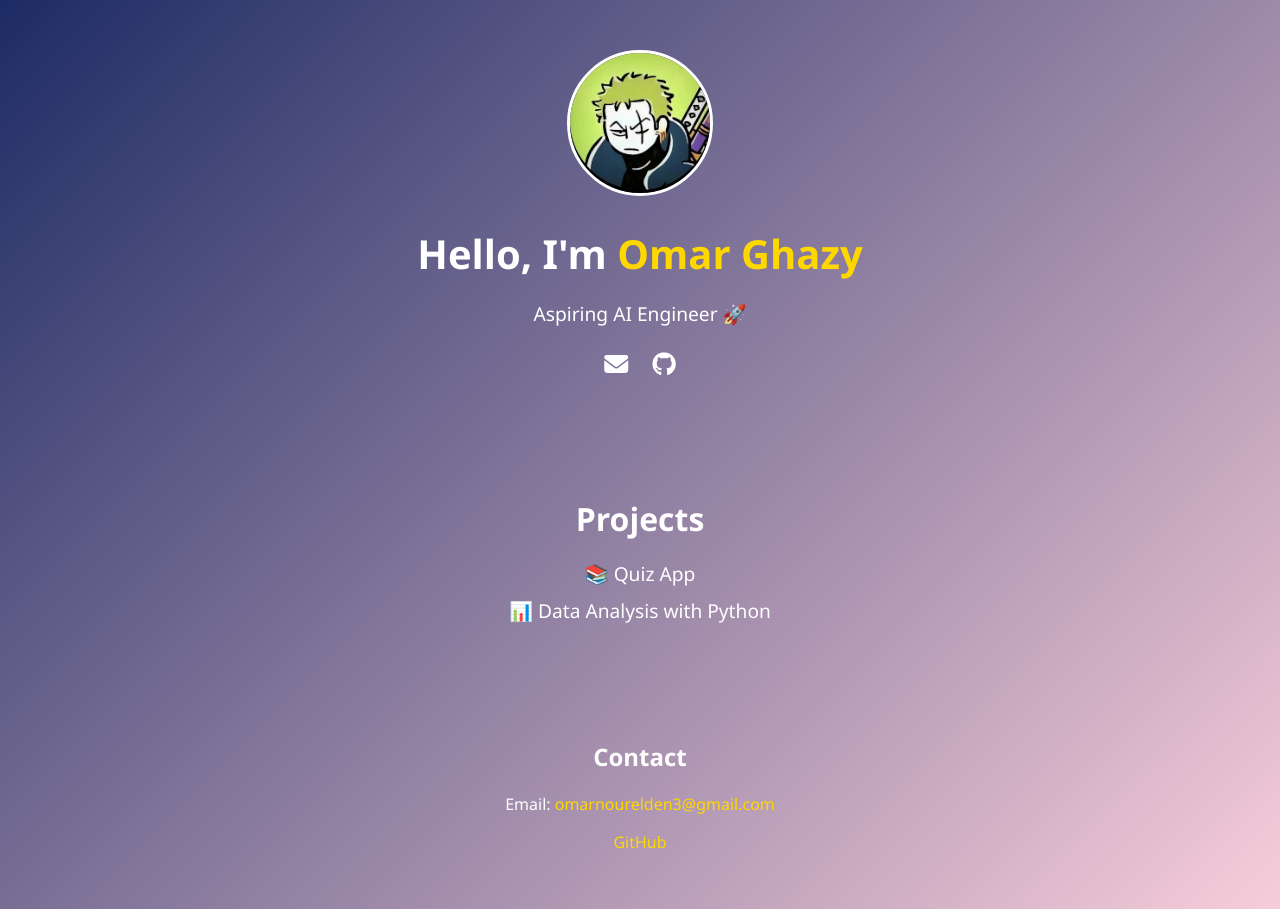
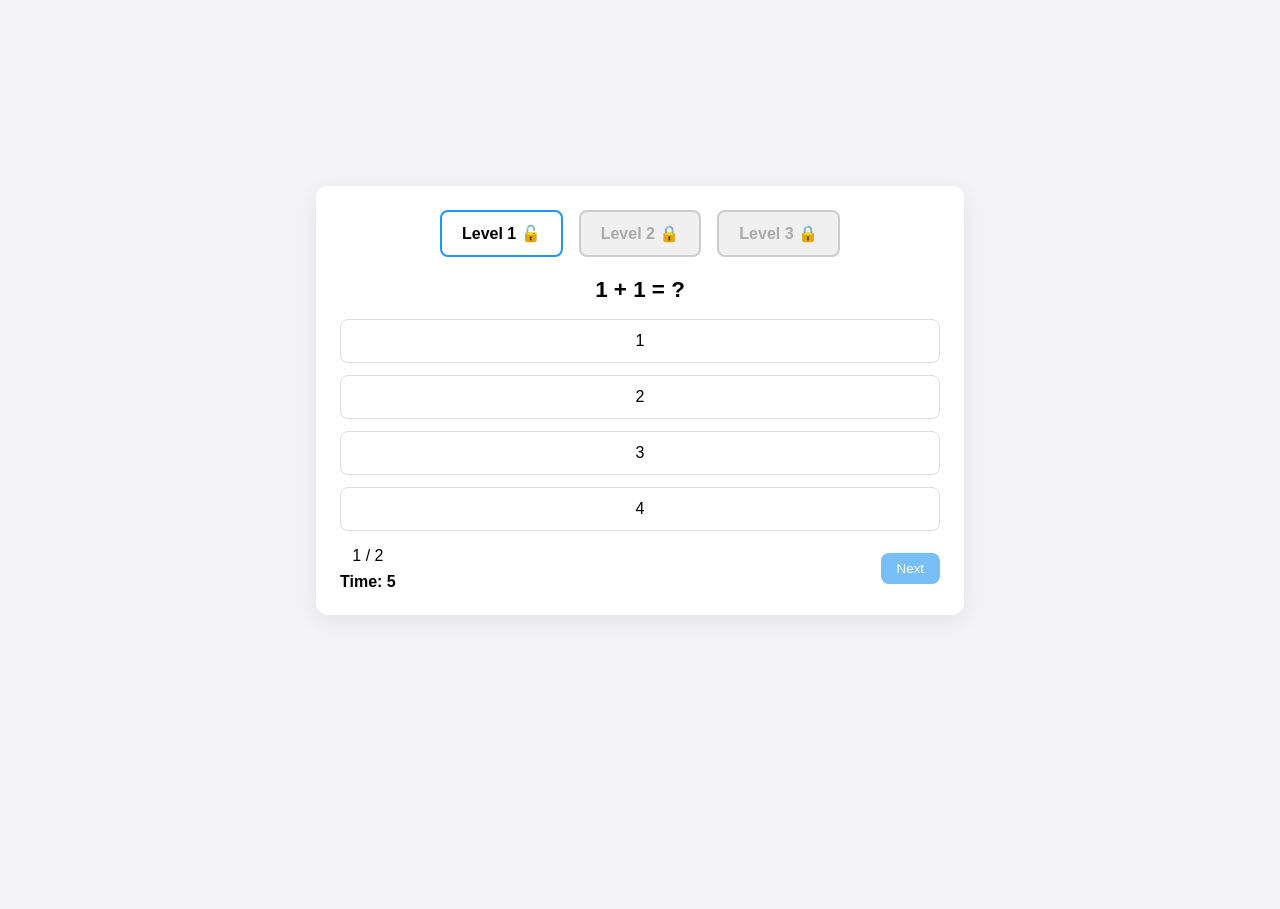
Before and after one commit to omarnouraldin/my-portfolio, a plain HTML site: page index.html in a window 1280 px wide. After the commit the page ends 800 px from the top, so only its background shows below. Drawn offline with Linux system fonts and the light colour scheme.

Commit message:
Add files via upload

```diff
--- a/index.html
+++ b/index.html
@@ -2,48 +2,38 @@
 <html lang="en">
   <head>
     <meta charset="UTF-8" />
-    <title>My Portfolio</title>
+    <title>Level-Based Quiz App</title>
     <link rel="stylesheet" href="style.css" />
-    <!-- Font Awesome for icons -->
-    <link
-      rel="stylesheet"
-      href="https://cdnjs.cloudflare.com/ajax/libs/font-awesome/6.5.0/css/all.min.css"
-    />
   </head>
   <body>
-    <header>
-      <div class="hero">
-        <img src="zoro_pfp.png" alt="Omar Ghazy" class="profile-pic" />
-        <h1>Hello, I'm <span>Omar Ghazy</span></h1>
-        <p>Aspiring AI Engineer 🚀</p>
-        <div class="socials">
-          <a href="mailto:omarnourelden3@gmail.com"
-            ><i class="fa-solid fa-envelope"></i
-          ></a>
-          <a href="https://github.com/omarnouraldin" target="_blank"
-            ><i class="fa-brands fa-github"></i
-          ></a>
+    <main class="quiz-container">
+      <!-- Confetti canvas -->
+      <canvas id="confetti-canvas"></canvas>
+
+      <!-- Levels -->
+      <div id="level-container">
+        <div class="level-box" data-level="0">Level 1 🔓</div>
+        <div class="level-box locked" data-level="1">Level 2 🔒</div>
+        <div class="level-box locked" data-level="2">Level 3 🔒</div>
+      </div>
+
+      <!-- Quiz content -->
+      <div id="question">Question will appear here</div>
+      <div id="choices"></div>
+
+      <!-- Controls -->
+      <div class="controls">
+        <div>
+          <div id="progress">0 / 0</div>
+          <div id="timer">Time: 10</div>
         </div>
+        <button id="nextBtn" disabled>Next</button>
       </div>
-    </header>
 
-    <section class="projects">
-      <h2>Projects</h2>
-      <ul>
-        <li>📚 Quiz App</li>
-        <li>📊 Data Analysis with Python</li>
-      </ul>
-    </section>
+      <!-- Result -->
+      <div id="result" style="display: none"></div>
+    </main>
 
-    <section class="contact">
-      <h2>Contact</h2>
-      <p>
-        Email:
-        <a href="mailto:omarnourelden3@gmail.com">omarnourelden3@gmail.com</a>
-      </p>
-      <p>
-        <a href="https://github.com/omarnouraldin" target="_blank">GitHub</a>
-      </p>
-    </section>
+    <script src="script.js"></script>
   </body>
 </html>
--- a/script.js
+++ b/script.js
@@ -0,0 +1,236 @@
+// ----- Levels data -----
+const levels = [
+  [
+    { question: "1 + 1 = ?", choices: ["1","2","3","4"], answerIndex: 1 },
+    { question: "2 + 2 = ?", choices: ["2","3","4","5"], answerIndex: 2 }
+  ],
+  [
+    { question: "5 + 5 = ?", choices: ["5","10","15","20"], answerIndex: 1 },
+    { question: "10 - 3 = ?", choices: ["7","8","9","6"], answerIndex: 0 }
+  ],
+  [
+    { question: "12 ÷ 4 = ?", choices: ["2","3","4","6"], answerIndex: 1 },
+    { question: "3 x 3 = ?", choices: ["6","8","9","12"], answerIndex: 2 }
+  ]
+];
+
+let currentLevel = 0;
+let currentQuestions = [];
+let currentIndex = 0;
+let score = 0;
+let unlockedLevels = [0];
+let timer;
+let timeLeft = 10;
+
+// ----- DOM -----
+const questionElem = document.getElementById('question');
+const choicesElem = document.getElementById('choices');
+const progressElem = document.getElementById('progress');
+const timerElem = document.getElementById('timer');
+const nextBtn = document.getElementById('nextBtn');
+const resultElem = document.getElementById('result');
+const levelBoxes = document.querySelectorAll('.level-box');
+const confettiCanvas = document.getElementById('confetti-canvas');
+const confettiCtx = confettiCanvas.getContext('2d');
+
+confettiCanvas.width = window.innerWidth;
+confettiCanvas.height = window.innerHeight;
+
+// ----- Load level -----
+function loadLevel(level) {
+  currentLevel = level;
+  currentQuestions = levels[level];
+  currentIndex = 0;
+  score = 0;
+
+  questionElem.style.display='';
+  choicesElem.style.display='';
+  nextBtn.style.display='';
+  progressElem.style.display='';
+  timerElem.style.display='';
+  resultElem.style.display='none';
+
+  updateLevels();
+  renderQuestion();
+}
+
+// ----- Update level boxes -----
+function updateLevels(unlockIndex = null) {
+  levelBoxes.forEach(box => {
+    const lvl = Number(box.dataset.level);
+    if (unlockedLevels.includes(lvl)) {
+      box.classList.remove('locked');
+      box.innerText = `Level ${lvl+1} 🔓`;
+      if(unlockIndex !== null && lvl === unlockIndex){
+        box.classList.add('unlocked');
+        setTimeout(()=> box.classList.remove('unlocked'), 700);
+      }
+    } else {
+      box.classList.add('locked');
+      box.innerText = `Level ${lvl+1} 🔒`;
+    }
+  });
+}
+
+// ----- Render question -----
+function renderQuestion() {
+  const q = currentQuestions[currentIndex];
+  questionElem.innerText = q.question;
+  choicesElem.innerHTML = '';
+
+  timeLeft = 10;
+  timerElem.innerText = `Time: ${timeLeft}`;
+  clearInterval(timer);
+  timer = setInterval(()=>{
+    timeLeft--;
+    timerElem.innerText = `Time: ${timeLeft}`;
+    if(timeLeft <= 0){
+      clearInterval(timer);
+      selectAnswer(null);
+    }
+  },1000);
+
+  q.choices.forEach((choice,i)=>{
+    const btn = document.createElement('button');
+    btn.className = 'choice-btn';
+    btn.innerText = choice;
+    btn.addEventListener('click', e => selectAnswer(e));
+    choicesElem.appendChild(btn);
+  });
+
+  progressElem.innerText = `${currentIndex+1} / ${currentQuestions.length}`;
+  nextBtn.disabled = true;
+}
+
+// ----- Select answer -----
+function selectAnswer(e) {
+  clearInterval(timer);
+  const q = currentQuestions[currentIndex];
+  const correctChoice = q.choices[q.answerIndex];
+
+  document.querySelectorAll('.choice-btn').forEach(btn=>{
+    btn.disabled=true;
+    if(btn.innerText === correctChoice) btn.classList.add('correct');
+  });
+
+  if(e && e.currentTarget.innerText === correctChoice) score++;
+  else if(e) e.currentTarget.classList.add('wrong');
+
+  nextBtn.disabled=false;
+}
+
+// ----- Next question -----
+nextBtn.addEventListener('click', ()=>{
+  currentIndex++;
+  if(currentIndex < currentQuestions.length){
+    renderQuestion();
+  } else {
+    showResults();
+  }
+});
+
+// ----- Show results -----
+function showResults() {
+  questionElem.style.display='none';
+  choicesElem.style.display='none';
+  nextBtn.style.display='none';
+  progressElem.style.display='none';
+  timerElem.style.display='none';
+
+  resultElem.style.display='block';
+
+  let html = `<h2>You scored ${score} / ${currentQuestions.length}</h2>`;
+
+  const nextLevelAvailable = score === currentQuestions.length && currentLevel+1 < levels.length;
+  const lastLevelCompleted = score === currentQuestions.length && currentLevel+1 >= levels.length;
+
+  if(lastLevelCompleted){
+    html += `
+      <h3>🎉 Congratulations! You cleared all levels. Thank you for playing!</h3>
+      <a href="https://omarnouraldin.github.io/my-portfolio/" target="_blank">Go back to my website</a>
+    `;
+  } else if(nextLevelAvailable){
+    html += `<button id="nextLevelBtn">Next Level</button>`;
+  } else {
+    html += `<button id="restartBtn">Restart</button>`;
+  }
+
+  resultElem.innerHTML = html;
+
+  if(nextLevelAvailable){
+    document.getElementById('nextLevelBtn').addEventListener('click', ()=>{
+      unlockedLevels.push(currentLevel+1);
+      triggerConfetti();
+      updateLevels(currentLevel+1); // animation for unlock
+      loadLevel(currentLevel+1);
+    });
+  } else if(!lastLevelCompleted){
+    document.getElementById('restartBtn').addEventListener('click', ()=>{
+      loadLevel(currentLevel);
+    });
+  }
+}
+
+// ----- Level box clicks -----
+levelBoxes.forEach(box=>{
+  box.addEventListener('click', ()=>{
+    const lvl = Number(box.dataset.level);
+    if(unlockedLevels.includes(lvl)) loadLevel(lvl);
+    else alert('🔒 This level is locked!');
+  });
+});
+
+// ----- Confetti -----
+let confettiActive = false;
+function triggerConfetti(){
+  if(confettiActive) return;
+  confettiActive = true;
+
+  const confettis = [];
+  for(let i=0;i<150;i++){
+    confettis.push({
+      x: Math.random()*window.innerWidth,
+      y: Math.random()*window.innerHeight - window.innerHeight,
+      r: Math.random()*6+4,
+      d: Math.random()*150,
+      color: `hsl(${Math.random()*360}, 100%, 50%)`,
+      tilt: Math.random()*10-10,
+      tiltAngleIncrement: Math.random()*0.07+0.05,
+      tiltAngle: 0
+    });
+  }
+
+  let startTime = null;
+
+  function draw(timestamp){
+    if(!startTime) startTime = timestamp;
+    const elapsed = timestamp - startTime;
+    confettiCtx.clearRect(0,0,window.innerWidth, window.innerHeight);
+
+    confettis.forEach((c)=>{
+      c.tiltAngle += c.tiltAngleIncrement;
+      c.y += (Math.cos(c.d) + 3 + c.r/2)/2;
+      c.tilt = Math.sin(c.tiltAngle)*15;
+      confettiCtx.fillStyle = c.color;
+      confettiCtx.beginPath();
+      confettiCtx.moveTo(c.x+c.tilt+ c.r/2, c.y);
+      confettiCtx.lineTo(c.x+c.tilt, c.y+c.tilt+ c.r/2);
+      confettiCtx.lineTo(c.x+c.tilt- c.r/2, c.y);
+      confettiCtx.lineTo(c.x+c.tilt, c.y-c.tilt- c.r/2);
+      confettiCtx.closePath();
+      confettiCtx.fill();
+    });
+
+    if(elapsed < 3000) requestAnimationFrame(draw);
+    else {
+      confettiCtx.clearRect(0,0,window.innerWidth, window.innerHeight);
+      confettiActive = false;
+    }
+  }
+
+  requestAnimationFrame(draw);
+}
+
+// ----- Initial load -----
+updateLevels();
+loadLevel(0);
--- a/style.css
+++ b/style.css
@@ -1,90 +1,157 @@
-/* General Reset */
 body {
+  font-family: Arial, sans-serif;
+  display: flex;
+  justify-content: center;
+  align-items: center;
+  min-height: 100vh;
+  background: #f4f4f8;
   margin: 0;
-  font-family: 'Segoe UI', Tahoma, Geneva, Verdana, sans-serif;
-  background: linear-gradient(135deg, #1d2b64, #f8cdda);
-  color: #fff;
+}
+
+.quiz-container {
+  background: #fff;
+  padding: 24px;
+  border-radius: 12px;
+  box-shadow: 0 6px 24px rgba(0,0,0,0.08);
+  width: 600px;
+  max-width: 90%;
   text-align: center;
 }
 
-/* Hero Section */
-header {
-  padding: 50px 20px;
-}
-
-.hero h1 {
-  font-size: 2.5em;
-  margin: 10px 0;
-}
-
-.hero h1 span {
-  color: #ffd700;
-}
-
-.hero p {
-  font-size: 1.2em;
+/* Level boxes */
+#level-container {
+  display: flex;
+  gap: 16px;
+  justify-content: center;
   margin-bottom: 20px;
 }
 
-/* Profile Picture */
-.profile-pic {
-  width: 140px;
-  height: 140px;
-  border-radius: 50%;
-  margin-bottom: 15px;
-  border: 3px solid white;
-  object-fit: cover;
-}
-
-/* Social Icons */
-.socials a {
-  margin: 0 10px;
-  font-size: 1.5em;
-  color: white;
-  transition: color 0.3s;
-}
-
-.socials a:hover {
-  color: #ffd700;
-}
-
-/* Projects Section */
-.projects {
-  padding: 40px 20px;
-}
-
-.projects h2 {
-  font-size: 2em;
-  margin-bottom: 20px;
-}
-
-.projects ul {
-  list-style: none;
-  padding: 0;
-}
-
-.projects li {
-  font-size: 1.2em;
-  margin: 10px 0;
+.level-box {
+  padding: 12px 20px;
+  border: 2px solid #2196f3;
+  border-radius: 8px;
+  cursor: pointer;
+  font-weight: bold;
   transition: transform 0.3s;
 }
 
-.projects li:hover {
-  transform: scale(1.1);
-  color: #ffd700;
+.level-box.locked {
+  border-color: #ccc;
+  color: #aaa;
+  cursor: not-allowed;
+  background-color: #f0f0f0;
 }
 
-/* Contact Section */
-.contact {
-  padding: 40px 20px;
+.level-box.unlocked {
+  animation: bounce 0.6s;
 }
 
-.contact a {
-  color: #ffd700;
-  text-decoration: none;
-  transition: text-decoration 0.3s;
+@keyframes bounce {
+  0% { transform: scale(0.8); }
+  50% { transform: scale(1.2); }
+  100% { transform: scale(1); }
 }
 
-.contact a:hover {
-  text-decoration: underline;
+.level-box:hover:not(.locked) {
+  background-color: #e3f2fd;
+  transform: scale(1.05);
 }
+
+/* Question */
+#question {
+  font-weight: bold;
+  font-size: 1.4rem;
+  margin-bottom: 16px;
+}
+
+/* Choices */
+#choices {
+  display: flex;
+  flex-direction: column;
+  gap: 12px;
+  margin-bottom: 16px;
+}
+
+.choice-btn {
+  padding: 12px;
+  border-radius: 8px;
+  border: 1px solid #ddd;
+  cursor: pointer;
+  font-size: 1rem;
+  background: #fff;
+  transition: transform 0.1s, background 0.2s;
+}
+
+.choice-btn:hover:not(:disabled) {
+  transform: scale(1.03);
+  background-color: #f0f0f0;
+}
+
+.correct {
+  background-color: #4caf50;
+  color: #fff;
+  border-color: #4caf50;
+}
+
+.wrong {
+  background-color: #f44336;
+  color: #fff;
+  border-color: #f44336;
+}
+
+.choice-btn:disabled {
+  opacity: 0.6;
+  cursor: not-allowed;
+}
+
+/* Controls */
+.controls {
+  display: flex;
+  justify-content: space-between;
+  align-items: center;
+  margin-top: 16px;
+}
+
+#nextBtn {
+  padding: 8px 16px;
+  border-radius: 8px;
+  border: none;
+  background-color: #2196f3;
+  color: #fff;
+  cursor: pointer;
+}
+
+#nextBtn:disabled {
+  opacity: 0.6;
+  cursor: not-allowed;
+}
+
+#timer {
+  margin-top: 8px;
+  font-weight: bold;
+}
+
+/* Result */
+#result {
+  margin-top: 20px;
+}
+
+#result button {
+  margin-top: 12px;
+  padding: 10px 20px;
+  border-radius: 8px;
+  border: none;
+  background-color: #ff9800;
+  color: #fff;
+  cursor: pointer;
+}
+/* Confetti canvas */
+#confetti-canvas {
+  position: fixed;
+  pointer-events: none;
+  top: 0;
+  left: 0;
+  width: 100vw;
+  height: 100vh;
+  z-index: 9999;
+}
```
